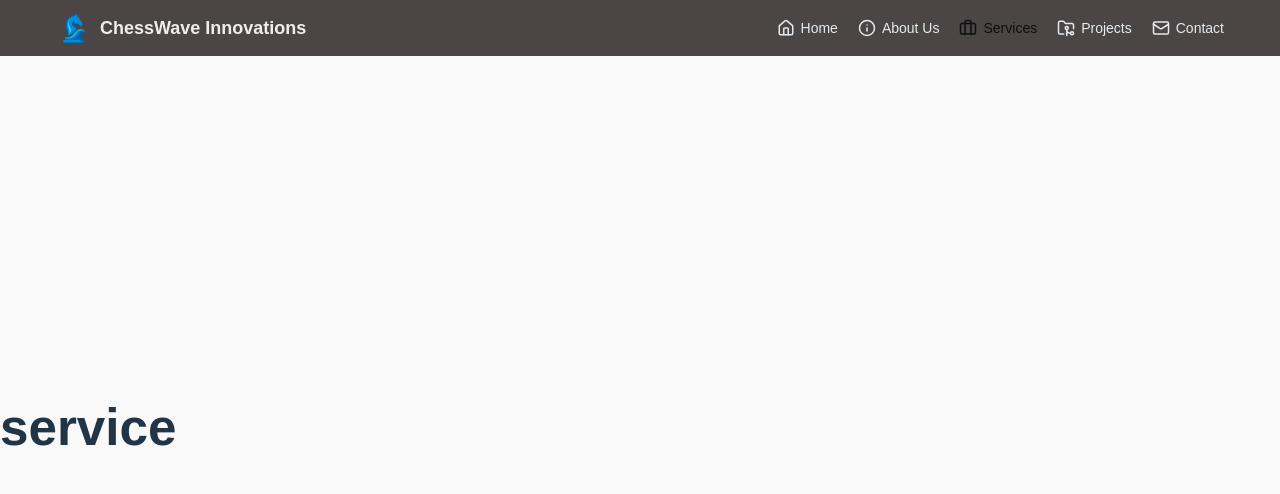
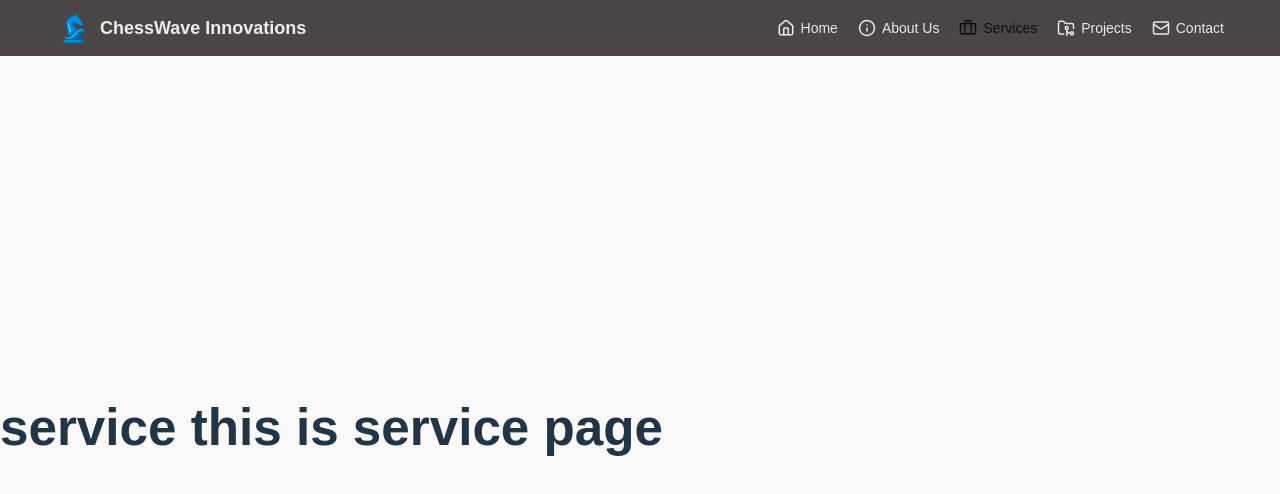
Before and after one commit to Raghuvardhan31/Chesswave_Protfolio, a React (Vite) app: page /services in a window 1280 px wide. Shown: the top 494 px of the page. Built offline with nearby package versions, Linux system fonts and the light colour scheme.

Commit message:
upadeted service

```diff
--- a/src/pages/Services.jsx
+++ b/src/pages/Services.jsx
@@ -3,7 +3,7 @@ import "./Services.css"
 function Services() {
   return (
     <div>
-      <h1>service</h1>
+      <h1>service this is service page</h1>
     </div>
   )
 }
```
